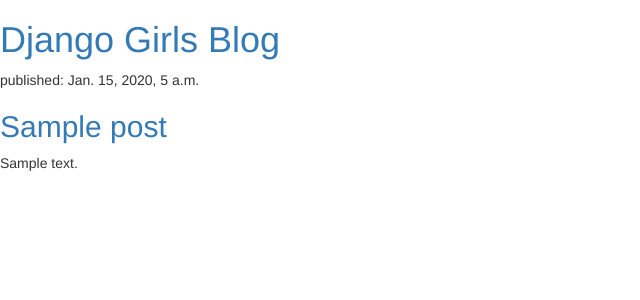
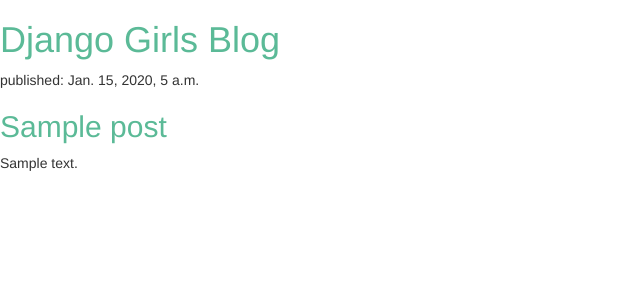
Before and after one commit to LeilaMe1/my-first-blog, a Django app: template blog/templates/blog/post_list.html in a window 1280 px wide. Shown: the top 300 px of the page, without its empty margins (0-640 px from the left). Run offline with Django 3.2, Linux system fonts and the light colour scheme; the template is opened without the code that fills it: values that come from a table or form of the project are taken from there, others are empty; tables that the repository leaves empty hold one stand-in row (values such as "Sample post"); some libraries are stand-ins or nearby versions.

Commit message:
Changed color and fixed some things

```diff
--- /dev/null
+++ b/blog/static/css/blog.css
@@ -0,0 +1,3 @@
+h1 a, h2 a {
+    color: #5bba97;
+}
--- a/blog/templates/blog/post_list.html
+++ b/blog/templates/blog/post_list.html
@@ -1,9 +1,12 @@
+{% load static %}
 <html>
     <head>
         <title>Leila's Blog</title>
         <link rel="stylesheet" href="//maxcdn.bootstrapcdn.com/bootstrap/3.2.0/css/bootstrap.min.css">
         <link rel="stylesheet" href="//maxcdn.bootstrapcdn.com/bootstrap/3.2.0/css/bootstrap-theme.min.css">
+        <link rel="stylesheet" href="{% static 'css/blog.css' %}">
     </head>
+    <body>
         <div>
             <h1><a href="/">Django Girls Blog</a></h1>
         </div>
@@ -15,4 +18,5 @@
                 <p>{{ post.text|linebreaksbr }}</p>
             </div>
         {% endfor %}
+    </body>
 </html>
```
Lines whose indentation alone changed are shown as unchanged.
